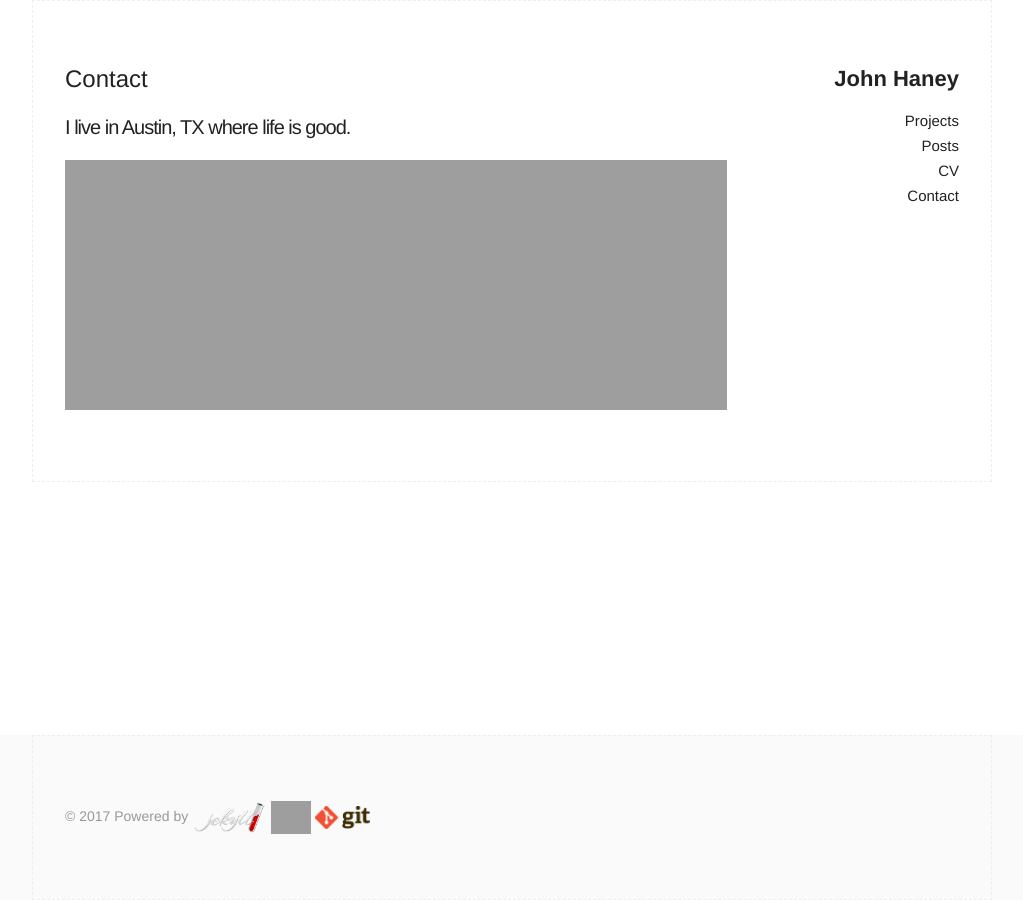
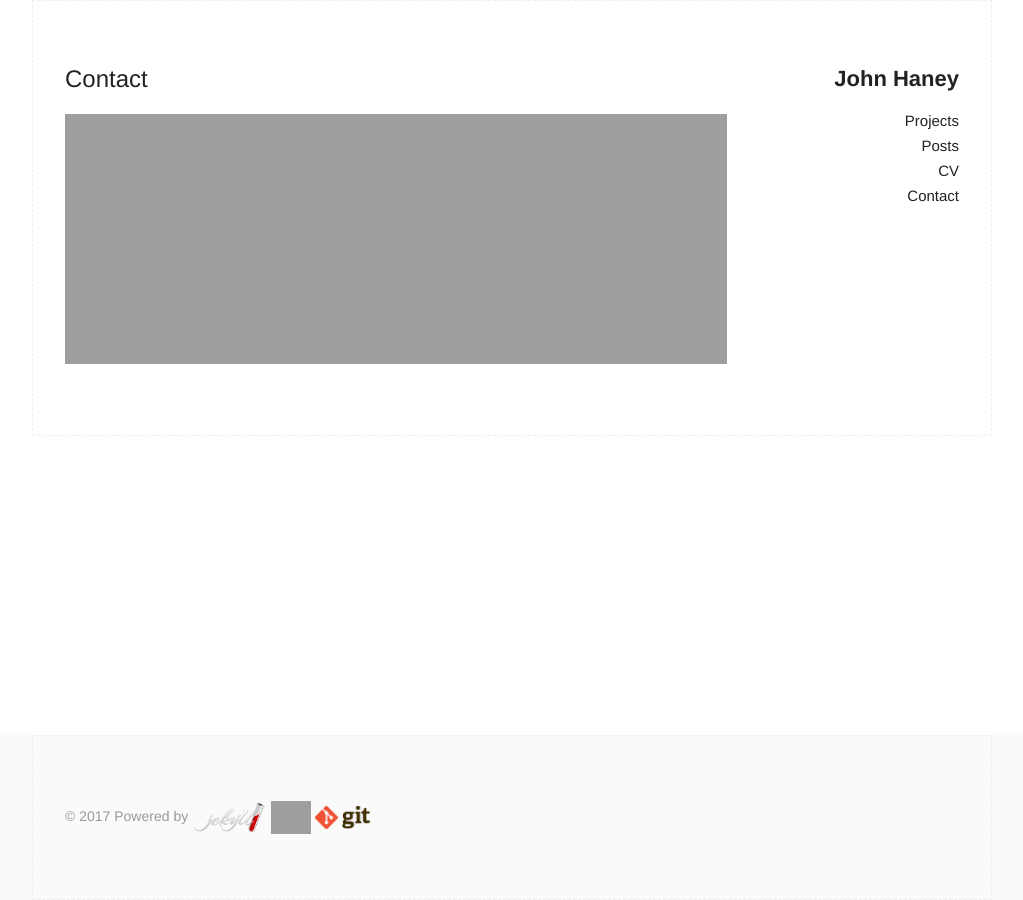
Before and after one commit to jwhaney/jwhaney.github.io, a Jekyll site: the page built from contact.md, in a window 1280 px wide. Shown: the whole page, without its empty margins (128-1151 px from the left). Built offline with Jekyll 4.4.1, drawn with Linux system fonts in a browser that asks for light colours; grey boxes are pictures that could not be loaded.

Commit message:
Update contact.md

```diff
--- a/contact.md
+++ b/contact.md
@@ -4,5 +4,5 @@ title: Contact
 permalink: /contact/
 ---
 
-### I live in Austin, TX where life is good.
+
 <iframe src="http://johnwhaney.com/map" width="100%" height="250" frameborder="0" marginheight="0" marginwidth="0">Loading...</iframe>
```
